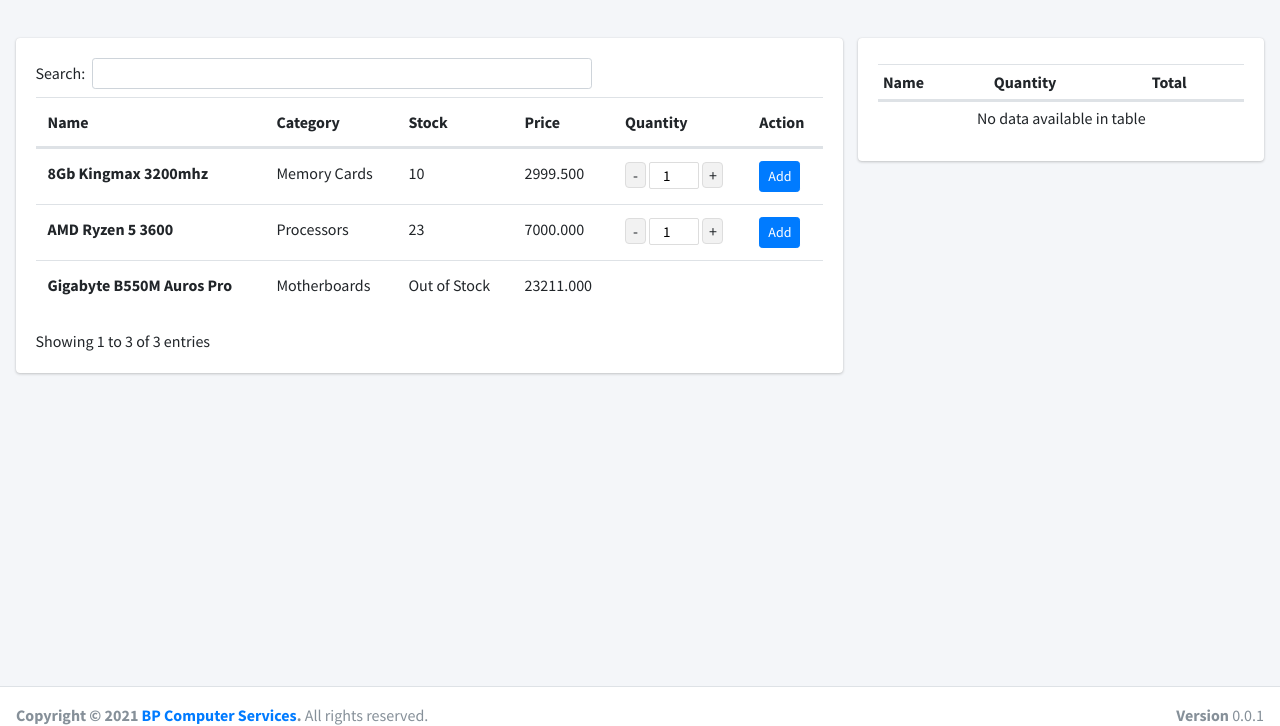
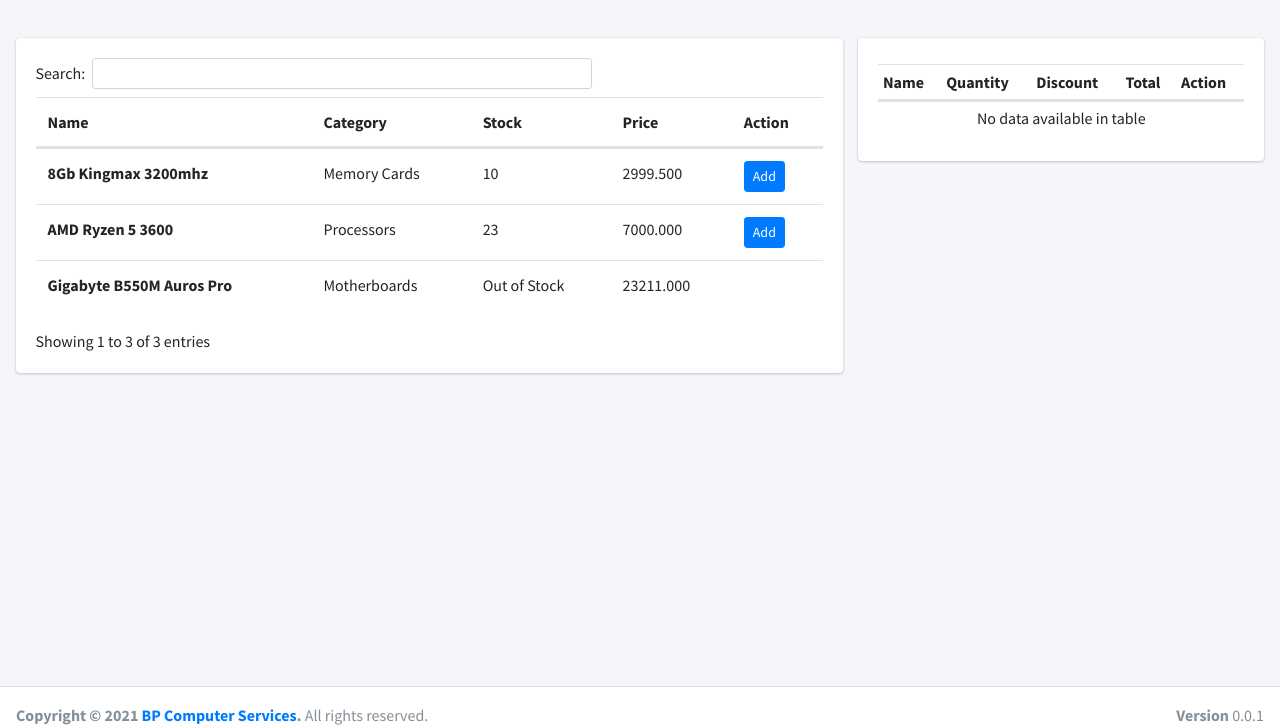
Before and after one commit to koneb71/BPservices, a Django app: page /sales in a window 1280 px wide. Shown: the part 57-783 px from the top of the page. Run offline with Django 3.2, Linux system fonts and the light colour scheme; data comes from the database, SQL or seed files in the repository; some libraries are stand-ins or nearby versions.

Commit message:
fixed issues

```diff
--- a/app/templates/sales/cart-items.html
+++ b/app/templates/sales/cart-items.html
@@ -3,7 +3,11 @@
         <tr>
             <th>Name</th>
             <th>Quantity</th>
+            <th>Discount</th>
             <th>Total</th>
+            <th>Action</th>
+            <th>Stock</th>
+            <th>ID</th>
         </tr>
     </thead>
 </table>
--- a/app/templates/sales/index.html
+++ b/app/templates/sales/index.html
@@ -21,7 +21,7 @@
             text-align: center;
         }
 
-        .quantity-input {
+        .sales-input {
             height: 27px;
             width: 50px;
             text-align: center;
@@ -60,7 +60,7 @@
 
 {% block extra_js %}
     <script>
-        $(document).ready(function() {
+        $(document).ready(function () {
             var itemTable = $('#data-table').DataTable({
                 responsive: true,
                 paging: false,
@@ -71,7 +71,7 @@
                 dom: '<"pull-left"f><"pull-right"l>tip',
                 initComplete: function () {
                     var searchField = $('.dataTables_filter input[type="search"]');
-                    searchField.css({ 'width': '500px', 'display': 'inline-block' });
+                    searchField.css({'width': '500px', 'display': 'inline-block'});
                     searchField.addClass('mr-auto')
                 }
             });
@@ -83,15 +83,43 @@
                 ordering: false,
                 autoWidth: false,
                 info: false,
-                columnDefs: [{
-                    targets: [2],
-                    render(v){
+                columnDefs: [
+                    {
+                        targets: [ 1 ],
+                        render  : function(data, type, row){
+                            return '<div class="number">' +
+                                        '<span class="minus">-</span>' +
+                                            '<input class="sales-input" type="number" name="' + data + '-quantity" value="1" max="' + row[6] + '"/>' +
+                                        '<span class="plus">+</span>' +
+                                    '</div>';
+                        }
+                    },
+                    {
+                        targets: [ 2 ],
+                        render  : function(data, type, row){
+                            return '<input class="sales-input" type="number" name="' + data + '-discount" value="0" min="0"/>';
+                        }
+                    },
+                    {
+                        targets: [3],
+                        render(v) {
                             return Number(v).toFixed(3)
-                    }
-                }]
+                        },
+                    },
+                    {
+                        "targets": [ 5 ],
+                        "visible": false,
+                        "searchable": false
+                    },
+                    {
+                        "targets": [ 6 ],
+                        "visible": false,
+                        "searchable": false
+                    },
+                ]
             });
 
-            $('.minus').click(function () {
+            $(document).on('click', '.minus', function (e) {
                 var $input = $(this).parent().find('input');
                 var count = parseInt($input.val()) - 1;
                 count = count < 1 ? 1 : count;
@@ -100,27 +128,51 @@
                 return false;
             });
 
-			$('.plus').click(function () {
+             $(document).on('click', '.plus', function (e) {
                 var $input = $(this).parent().find('input');
                 $input.val(parseInt($input.val()) + 1);
                 $input.change();
                 return false;
             });
 
+            $(document).on('keyup keypress blur change', '.sales-input', function (e) {
+                var limit = $(this).attr('max');
+
+                if(limit) {
+                    if ($(this).val() > limit) {
+                        $(this).val(limit);
+                    }
+                }
+
+                if ($(this).val() < 0) {
+                    $(this).val(0);
+                }
+            });
+
             $('.addItem').click(function () {
                 var id = $(this).attr('data-id');
                 var name = $(this).attr('data-name');
+                var stock = $(this).attr('data-stock');
                 var price = $(this).attr('data-price');
-                var quantity = $('input[name='+id.toString()+'-quantity]').val();
-                cartTable.row.add([name, quantity, parseFloat(price) * parseFloat(quantity)]).draw( false );
-            })
-        } );
+                cartTable.row.add([
+                    name,
+                    id,
+                    id,
+                    parseFloat(price),
+                    '<button class="btn btn-sm btn-danger removeItem">Remove</button>',
+                    stock,
+                    id,
+                ]).draw(false);
 
-        $('.quantity-input').on('keyup keypress blur change', function(e) {
-            var limit = $(this).attr('max');
-            if($(this).val() > limit) {
-                $(this).val(limit);
-            }
+                $('#item-'+id).parents('tr').addClass('d-none')
+            });
+
+            $(document).on('click', '.removeItem', function (e) {
+                var parentTr = $(this).parents('tr');
+                var id = cartTable.row(parentTr).row(':last-child').data()[6];
+                cartTable.row(parentTr).remove().draw(false);
+                $('#item-'+id.toString()).parents('tr').removeClass('d-none');
+            });
         });
     </script>
 {% endblock %}
--- a/app/templates/sales/items.html
+++ b/app/templates/sales/items.html
@@ -5,14 +5,13 @@
             <th>Category</th>
             <th>Stock</th>
             <th>Price</th>
-            <th>Quantity</th>
             <th>Action</th>
         </tr>
     </thead>
     <tbody>
         {% for item in items %}
         <tr>
-            <td class="font-weight-bolder">{{ item.name }}</td>
+            <td class="font-weight-bolder" id="item-{{ item.id }}">{{ item.name }}</td>
             <td>{{ item.category.name }}</td>
             <td>
                 {% if item.stock %}
@@ -24,16 +23,7 @@
             <td>{{ item.selling_price }}</td>
             <td>
                 {% if item.stock %}
-                <div class="number">
-                    <span class="minus">-</span>
-                    <input class="quantity-input" type="number" name="{{ item.id }}-quantity" value="1" max="{{ item.stock }}" />
-                    <span class="plus">+</span>
-                </div>
-                {% endif %}
-            </td>
-            <td>
-                {% if item.stock %}
-                <button class="btn btn-sm btn-primary addItem" data-id="{{ item.id }}" data-name="{{ item.name }}" data-price="{{ item.selling_price }}">Add</button>
+                <button class="btn btn-sm btn-primary addItem" data-id="{{ item.id }}" data-stock="{{ item.stock }}" data-name="{{ item.name }}" data-price="{{ item.selling_price }}">Add</button>
                 {% endif %}
             </td>
         </tr>
```
Lines whose indentation alone changed are shown as unchanged.
